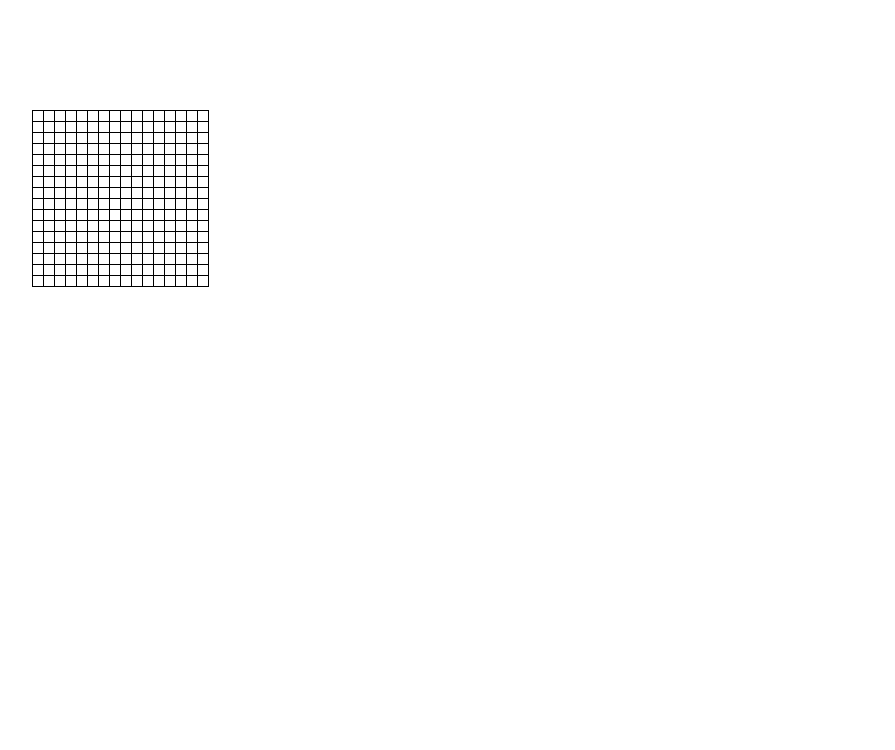
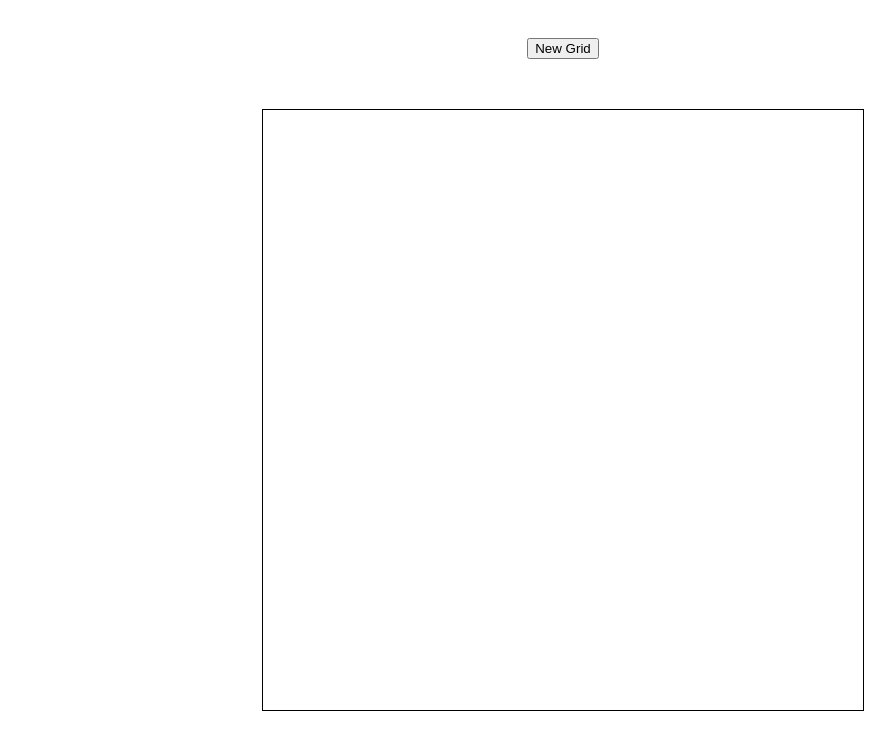
Before and after one commit to AlwaysMudgin/etch-a-sketch, a plain HTML site: page index.html in a window 1280 px wide. Shown: the whole page, without its empty margins (77-972 px from the left). Drawn offline with Linux system fonts and the light colour scheme.

Commit message:
Create dynamic sketch grid on button click

```diff
--- a/index.html
+++ b/index.html
@@ -7,6 +7,7 @@
     <link rel="stylesheet" href="styles.css">
 </head>
 <body>
+    <div class="head"></div>
     <div class="container"></div>
 </body>
 <script src="script.js"></script>
--- a/script.js
+++ b/script.js
@@ -1,9 +1,29 @@
+let head = document.querySelector(".head")
 let container = document.querySelector(".container")
+let btn = document.createElement("button")
+btn.innerText = "New Grid"
+head.appendChild(btn)
 
-for(let i = 0; i < 16; i++) {
-    for(let j =0; j < 16; j++) {
-    const square = document.createElement("div")
-    square.classList.add("square")
-    container.appendChild(square)
+btn.addEventListener("click", function() {
+    let numSquares = prompt("Enter number of squares per side: ", "1-100")
+    container.innerHTML = ""
+    let dimension = 600 / numSquares
+    for(let i = 0; i < numSquares; i++) {
+        for(let j =0; j < numSquares; j++) {
+        const square = document.createElement("div")
+        square.classList.add("square")
+        square.style.height = `${dimension}px`
+        square.style.width = `${dimension}px`
+        square.addEventListener("mouseover", function(e) {
+            this.classList.add("squareColor")
+        })
+        container.appendChild(square)
+        }
     }
-}
+    console.log(dimension)
+})
+
+
+
+// for dynamic grid layout, get user dimension and set
+// flex-basis for squares as % based on overall width
--- a/styles.css
+++ b/styles.css
@@ -1,21 +1,27 @@
+body {
+    display: flex;
+    flex-direction: column;
+    align-items: center;
+}
+
+.head {
+    display: flex;
+    justify-content: center;
+    padding: 30px 0;
+}
+
 .container {
     display: flex;
     flex-wrap: wrap;
     justify-content: center;
     align-items: center;
     align-content: center;
-    height: 180px;
-    width: 180px;
-    padding: 100px;
+    height: 600px;
+    width: 600px;
+    margin: 20px 100px;
+    border: 1px solid black;
 }
 
-.square {
-    height: 10px;
-    width: 10px;
-    border: 1px solid black;
-    margin: 0 0 -1px -1px;
-}
-
-.square:hover {
+.squareColor {
     background-color: rgba(0, 213, 255, 75%);
 }
```
